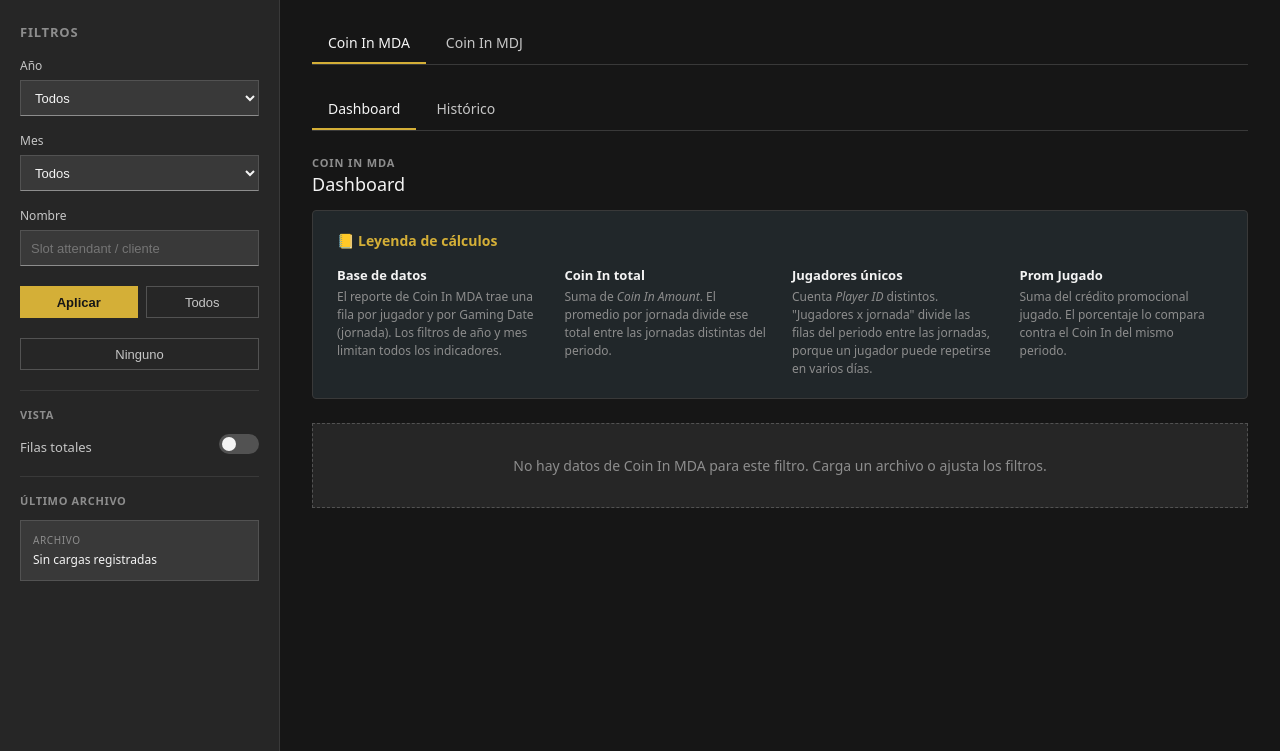
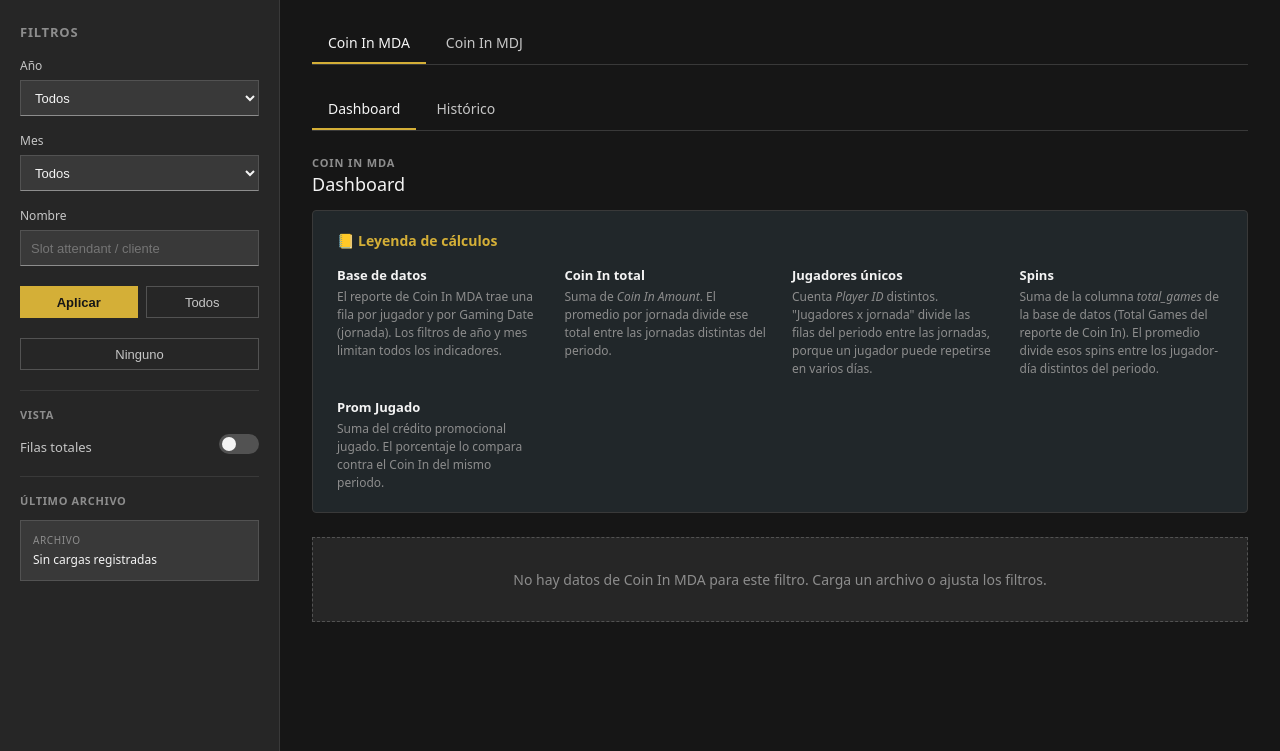
Before and after one commit to kennyAguilar/Reporte-SGOS, a Flask app: page /coinin/mda in a window 1280 px wide. Shown: the part 49-800 px from the top of the page. Run offline with Flask 3, Linux system fonts and the light colour scheme; the visitor is signed in with stand-in values (Sample User, id 1); data that the repository does not hold is empty; some libraries are stand-ins or nearby versions.

Commit message:
feat(coinin): renombrar KPI Juegos jugados a Spins en Coin In MDA
- kpi-label ahora muestra 'Spins' para MDA (se mantiene 'Sesiones jugadas' en MDJ)
- Agregar entrada en la leyenda explicando que Spins = columna total_games de la base de datos

```diff
--- a/templates/coinin/dashboard.html
+++ b/templates/coinin/dashboard.html
@@ -45,7 +45,7 @@
           </div>
         </div>
         <div class="kpi-card">
-          <div class="kpi-label">{{ 'Sesiones jugadas' if sistema == 'MDJ' else 'Juegos jugados' }}</div>
+          <div class="kpi-label">{{ 'Sesiones jugadas' if sistema == 'MDJ' else 'Spins' }}</div>
           <div class="kpi-value">{{ kpis.juegos }}</div>
           <div class="kpi-extra">
             <span><em>Promedio x jugador-día</em> {{ kpis.juegos_jugador }}</span>
@@ -103,6 +103,12 @@
           <strong>Jugadores únicos</strong>
           <p>Cuenta <em>Player ID</em> distintos. "Jugadores x jornada" divide las filas del
              periodo entre las jornadas, porque un jugador puede repetirse en varios días.</p>
+        </div>
+        <div>
+          <strong>Spins</strong>
+          <p>Suma de la columna <em>total_games</em> de la base de datos (Total Games del
+             reporte de Coin In). El promedio divide esos spins entre los jugador-día
+             distintos del periodo.</p>
         </div>
         <div>
           <strong>Prom Jugado</strong>
```
